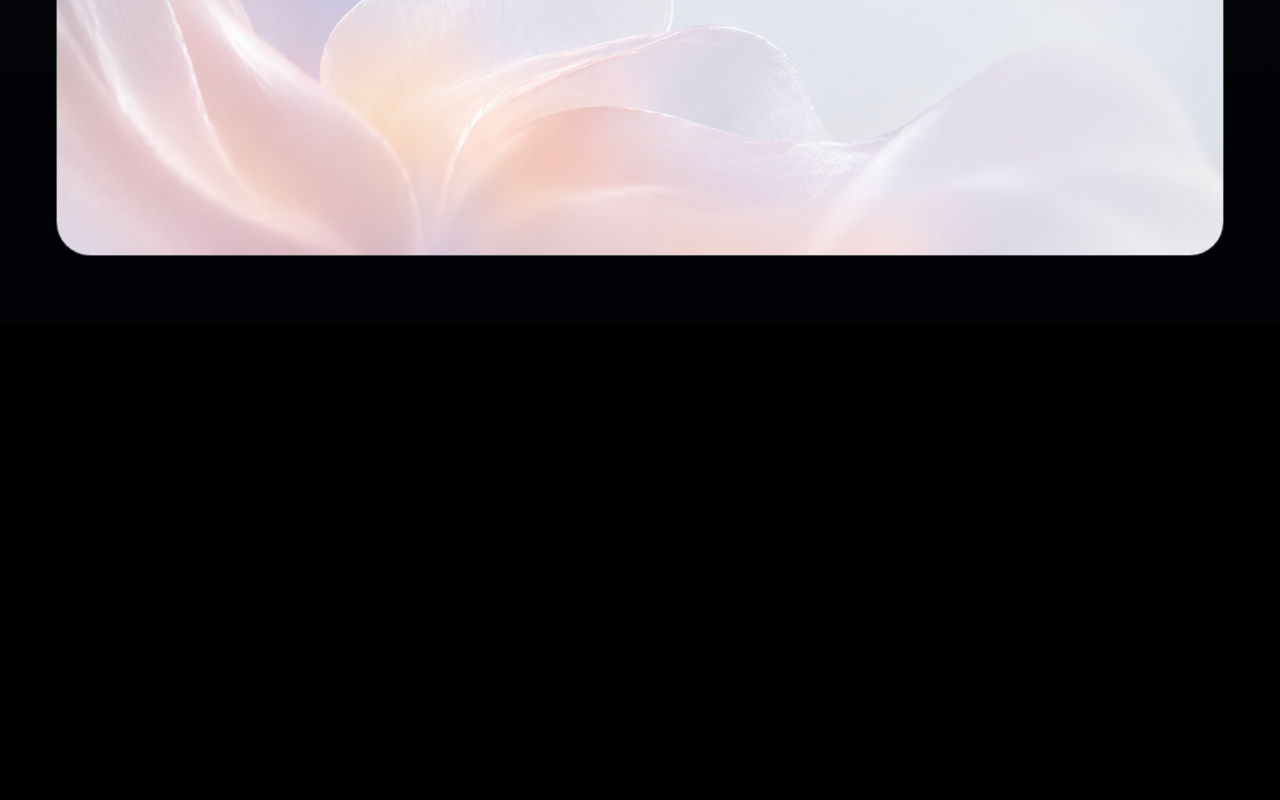
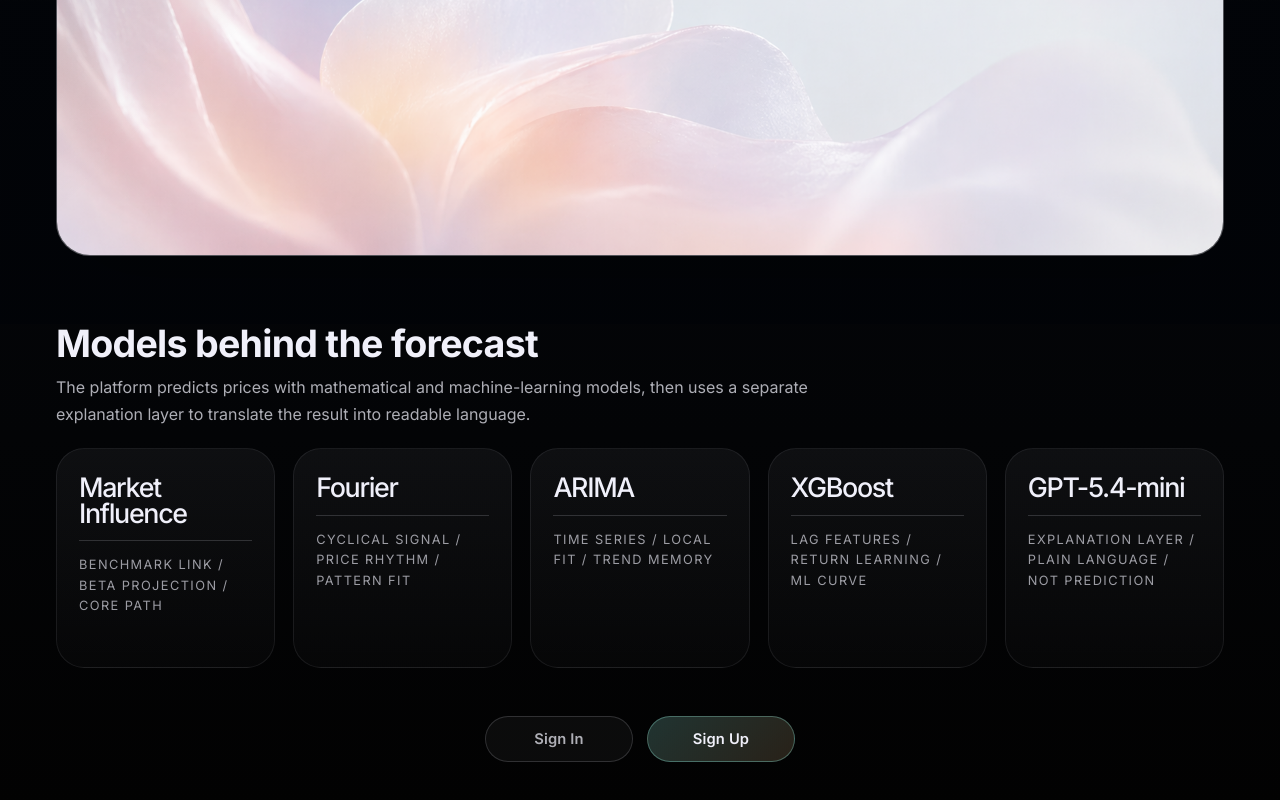
Before and after one commit to Harrrrrrrrrrrry/ForecastWorkspace, a Next.js app in the folder frontend/: page / in a window 1280 px wide. Shown: the part 480-1280 px from the top of the page. Before the commit the page ends 804 px from the top, so only its background shows below. Built offline with nearby package versions, Linux system fonts and the light colour scheme; no server answers.

Commit message:
(Apr 24)Frontend: UI changes

```diff
--- a/frontend/app/globals.css
+++ b/frontend/app/globals.css
@@ -238,17 +238,38 @@ input {
   min-height: 100vh;
   display: grid;
   place-items: center;
+  position: relative;
+  overflow: hidden;
   padding: 32px 20px;
+  background:
+    linear-gradient(180deg, rgba(5, 8, 14, 0.5) 0%, rgba(5, 8, 14, 0.84) 100%),
+    url("/images/home-hero-soft.png");
+  background-position: center;
+  background-repeat: no-repeat;
+  background-size: cover;
+}
+
+.auth-page::before {
+  content: "";
+  position: absolute;
+  inset: 0;
+  background:
+    radial-gradient(circle at 18% 20%, rgba(143, 230, 216, 0.12), transparent 0 24%, transparent 24.5%),
+    radial-gradient(circle at 84% 16%, rgba(244, 198, 141, 0.14), transparent 0 22%, transparent 22.5%);
+  pointer-events: none;
 }
 
 .auth-panel {
+  position: relative;
+  z-index: 1;
   width: min(100%, 560px);
   display: grid;
   gap: 24px;
   border: 1px solid var(--ghost-border);
   border-radius: 28px;
-  background: rgba(8, 10, 20, 0.9);
+  background: rgba(8, 10, 20, 0.84);
   box-shadow: 0 24px 80px rgba(0, 0, 0, 0.35);
+  backdrop-filter: blur(12px);
   padding: 28px;
 }
 
@@ -1447,6 +1468,112 @@ input {
   letter-spacing: -0.02em;
 }
 
+.landing-models-panel {
+  min-width: 0;
+}
+
+.landing-models-head {
+  margin-bottom: 20px;
+}
+
+.landing-models-panel-standalone {
+  width: min(100%, 1400px);
+}
+
+.landing-model-list {
+  display: grid;
+  grid-template-columns: repeat(5, minmax(0, 1fr));
+  gap: 18px;
+}
+
+.landing-model-card {
+  display: grid;
+  align-content: start;
+  gap: 14px;
+  min-height: 220px;
+  border: 1px solid rgba(240, 240, 250, 0.08);
+  border-radius: 28px;
+  background:
+    linear-gradient(180deg, rgba(240, 240, 250, 0.05) 0%, rgba(240, 240, 250, 0.02) 100%);
+  padding: 26px 22px 24px;
+}
+
+.landing-model-card h3 {
+  margin: 0;
+  font-size: clamp(1.45rem, 2.1vw, 2.15rem);
+  line-height: 0.95;
+  letter-spacing: -0.05em;
+  font-weight: 500;
+  text-wrap: balance;
+}
+
+.landing-model-divider {
+  display: block;
+  width: 100%;
+  height: 1px;
+  background: rgba(240, 240, 250, 0.16);
+}
+
+.landing-model-card p {
+  margin: 0;
+  color: rgba(240, 240, 250, 0.64);
+  font-size: 0.8rem;
+  letter-spacing: 0.11em;
+  line-height: 1.6;
+  text-transform: uppercase;
+}
+
+.landing-auth-cta {
+  display: flex;
+  justify-content: center;
+  gap: 14px;
+  flex-wrap: wrap;
+}
+
+.landing-auth-button {
+  display: inline-flex;
+  align-items: center;
+  justify-content: center;
+  min-width: 148px;
+  border-radius: 999px;
+  padding: 13px 22px;
+  font-size: 0.92rem;
+  font-weight: 600;
+  letter-spacing: 0.01em;
+  transition:
+    transform 180ms ease,
+    background 180ms ease,
+    border-color 180ms ease,
+    color 180ms ease;
+}
+
+.landing-auth-button:hover {
+  transform: translateY(-1px);
+}
+
+.landing-auth-button-primary {
+  border: 1px solid rgba(143, 230, 216, 0.34);
+  background: linear-gradient(135deg, rgba(143, 230, 216, 0.22), rgba(244, 198, 141, 0.16));
+  color: var(--spectral-white);
+}
+
+.landing-auth-button-primary:hover {
+  border-color: rgba(143, 230, 216, 0.48);
+  background: linear-gradient(135deg, rgba(143, 230, 216, 0.28), rgba(244, 198, 141, 0.2));
+}
+
+.landing-auth-button-secondary {
+  border: 1px solid rgba(240, 240, 250, 0.16);
+  background: rgba(240, 240, 250, 0.04);
+  color: var(--copy-muted);
+}
+
+.landing-auth-button-secondary:hover {
+  border-color: rgba(240, 240, 250, 0.28);
+  background: rgba(240, 240, 250, 0.08);
+  color: var(--spectral-white);
+}
+
 .story-layout {
   display: grid;
   grid-template-columns: minmax(280px, 0.72fr) minmax(0, 1fr);
@@ -1538,6 +1665,10 @@ input {
   .landing-grid,
   .story-layout {
     grid-template-columns: 1fr;
+  }
+
+  .landing-model-list {
+    grid-template-columns: repeat(3, minmax(0, 1fr));
   }
 
   .mission-nav {
@@ -1594,6 +1725,10 @@ input {
     grid-template-columns: 1fr;
   }
 
+  .landing-model-list {
+    grid-template-columns: 1fr;
+  }
+
   .hero-copy h1 {
     font-size: 1.5rem;
   }
--- a/frontend/components/home-page.tsx
+++ b/frontend/components/home-page.tsx
@@ -57,6 +57,29 @@ const FEATURE_TABS = [
       "Approved and pending account states",
       "Clear split between public preview and protected tools",
     ],
+  },
+] as const;
+
+const MODEL_STACK = [
+  {
+    name: "Market Influence",
+    keywords: ["benchmark link", "beta projection", "core path"],
+  },
+  {
+    name: "Fourier",
+    keywords: ["cyclical signal", "price rhythm", "pattern fit"],
+  },
+  {
+    name: "ARIMA",
+    keywords: ["time series", "local fit", "trend memory"],
+  },
+  {
+    name: "XGBoost",
+    keywords: ["lag features", "return learning", "ml curve"],
+  },
+  {
+    name: "GPT-5.4-mini",
+    keywords: ["explanation layer", "plain language", "not prediction"],
   },
 ] as const;
 
@@ -290,8 +313,38 @@ export function HomePageShell() {
             </div>
           </div>
         </div>
+      </section>
+      <section className="landing-section landing-section-compact">
+        <div className="landing-models-panel landing-models-panel-standalone landing-reveal">
+          <div className="landing-section-head landing-models-head">
+            <h2 className="landing-section-title">Models behind the forecast</h2>
+            <p>
+              The platform predicts prices with mathematical and machine-learning models, then uses a
+              separate explanation layer to translate the result into readable language.
+            </p>
+          </div>
 
+          <div className="landing-model-list">
+            {MODEL_STACK.map((model) => (
+              <article className="landing-model-card" key={model.name}>
+                <h3>{model.name}</h3>
+                <span aria-hidden="true" className="landing-model-divider" />
+                <p>{model.keywords.join(" / ")}</p>
+              </article>
+            ))}
+          </div>
+        </div>
+      </section>
 
+      <section className="landing-section landing-section-compact">
+        <div className="landing-auth-cta landing-reveal">
+          <Link className="landing-auth-button landing-auth-button-secondary" href="/sign-in">
+            Sign In
+          </Link>
+          <Link className="landing-auth-button landing-auth-button-primary" href="/sign-up">
+            Sign Up
+          </Link>
+        </div>
       </section>
     </main>
   );
```
Also changed, not shown: frontend/components/auth-form.tsx (+3 -19 lines).
